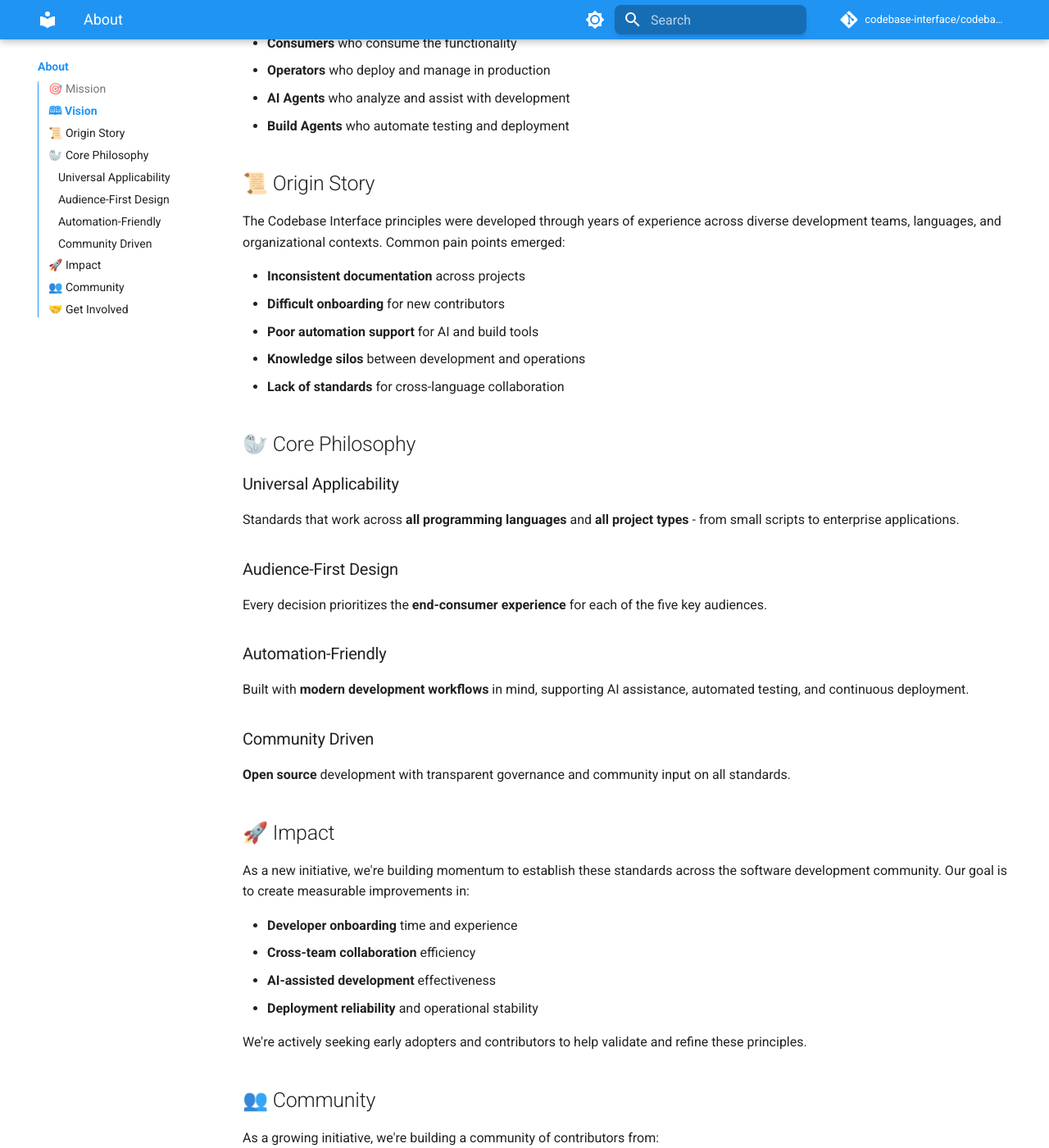
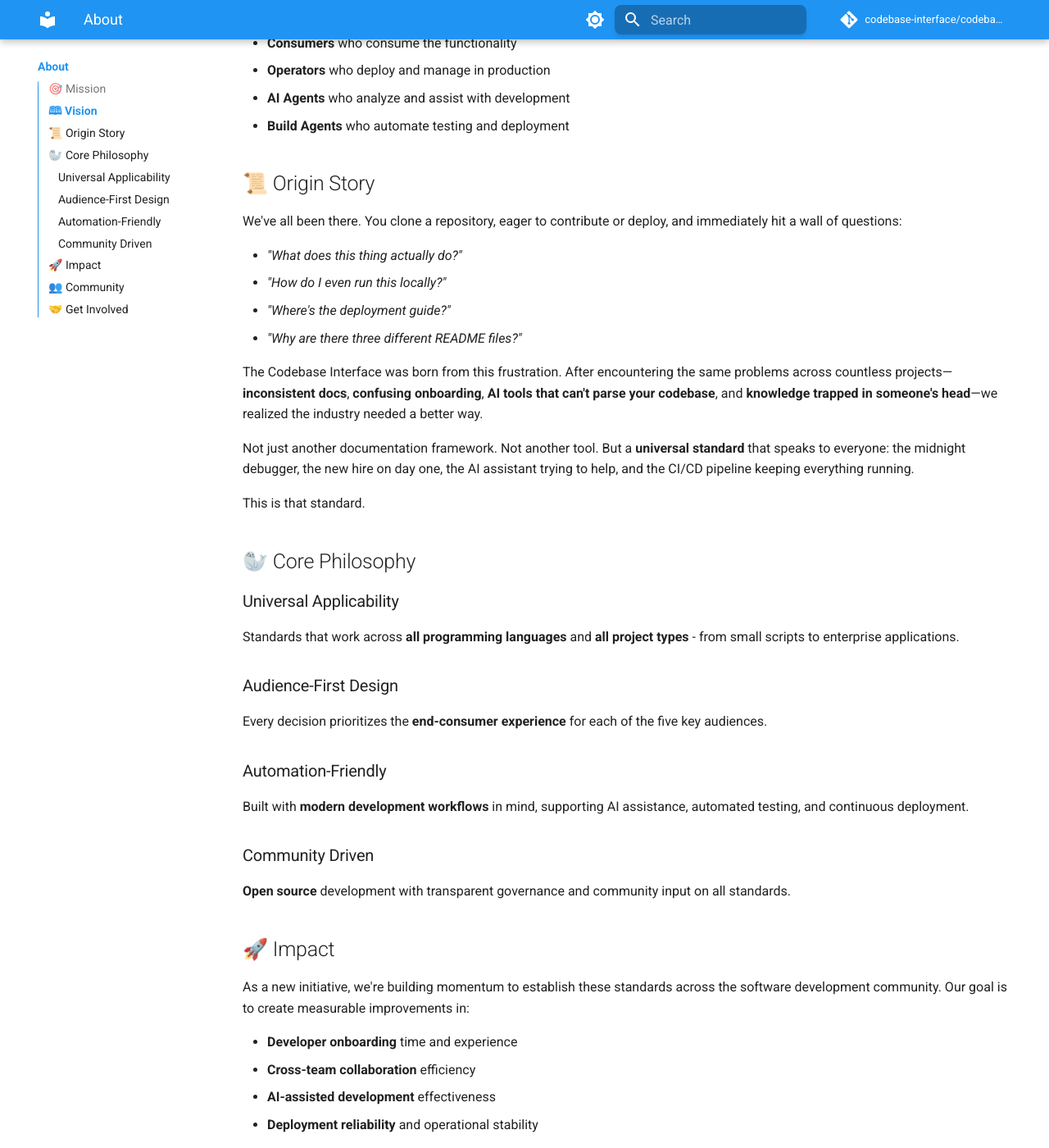
Before and after one commit to codebase-interface/codebase-interface.github.io, an MkDocs documentation site: the page built from docs/about.md, in a window 1280 px wide and 1400 px high, scrolled down 573 px. Shown: the whole window at 82% size. Built offline with MkDocs 1.6.1 and Material for MkDocs 9.7.7, drawn with Linux system fonts in a browser that asks for light colours; comment, search, counter and statistics services are not loaded; the version menu is left out; some of the changed text lies outside the part shown.

Commit message:
docs: enhance 'About' section for clarity and community engagement

```diff
--- a/docs/about.md
+++ b/docs/about.md
@@ -18,26 +18,35 @@
 
 ## 📜 Origin Story
 
-The Codebase Interface principles were developed through years of experience across diverse development teams, languages, and organizational contexts. Common pain points emerged:
+We've all been there. You clone a repository, eager to contribute or deploy, and immediately hit a wall of questions:
 
-- **Inconsistent documentation** across projects
-- **Difficult onboarding** for new contributors
-- **Poor automation support** for AI and build tools
-- **Knowledge silos** between development and operations
-- **Lack of standards** for cross-language collaboration
+- *"What does this thing actually do?"*
+- *"How do I even run this locally?"*
+- *"Where's the deployment guide?"*
+- *"Why are there three different README files?"*
+
+The Codebase Interface was born from this frustration. After encountering the same problems across countless projects—**inconsistent docs**, **confusing onboarding**, **AI tools that can't parse your codebase**, and **knowledge trapped in someone's head**—we realized the industry needed a better way.
+
+Not just another documentation framework. Not another tool. But a **universal standard** that speaks to everyone: the midnight debugger, the new hire on day one, the AI assistant trying to help, and the CI/CD pipeline keeping everything running.
+
+This is that standard.
 
 ## 🦭 Core Philosophy
 
 ### Universal Applicability
+
 Standards that work across **all programming languages** and **all project types** - from small scripts to enterprise applications.
 
 ### Audience-First Design
+
 Every decision prioritizes the **end-consumer experience** for each of the five key audiences.
 
 ### Automation-Friendly
+
 Built with **modern development workflows** in mind, supporting AI assistance, automated testing, and continuous deployment.
 
 ### Community Driven
+
 **Open source** development with transparent governance and community input on all standards.
 
 ## 🚀 Impact
@@ -53,7 +62,7 @@
 
 ## 👥 Community
 
-As a growing initiative, we're building a community of contributors from:
+As a growing initiative, we'd like to build a community of contributors from:
 
 - **Open source projects** seeking better documentation standards
 - **Development teams** wanting to improve collaboration
@@ -67,6 +76,6 @@
 
 We welcome participation from developers, operators, educators, and tool builders who share our vision of more accessible and standardized software development.
 
-[Join the Discussion 💬](https://github.com/codebase-interface/docs/discussions){ .md-button }
-[Contribute to Standards 🔀](https://github.com/codebase-interface/docs){ .md-button }
-[Share Feedback 💬](https://github.com/codebase-interface/docs/issues){ .md-button }
+[Join the Discussion 💬](https://github.com/orgs/codebase-interface/discussions){ .md-button }
+[Contribute to Docs 🔀](https://github.com/codebase-interface/docs){ .md-button }
+[Contribute to CLI 💬](https://github.com/codebase-interface/cli){ .md-button }
```
